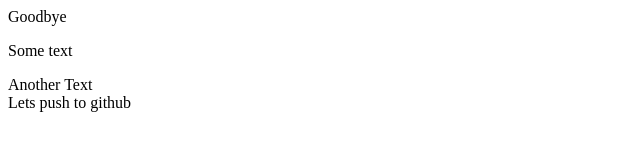
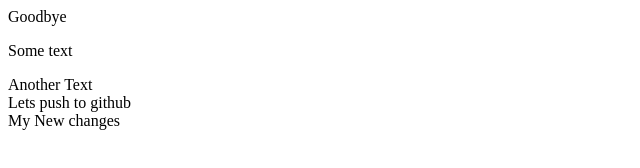
Before and after one commit to UpasanaBanerjee-Philips/main_repos, a plain HTML site: page index.html in a window 1280 px wide. Shown: the whole page, without its empty margins (0-640 px from the left). Drawn offline with Linux system fonts and the light colour scheme.

Commit message:
New Change Commit

```diff
--- a/index.html
+++ b/index.html
@@ -2,3 +2,4 @@
 <p>Some text</p>
 <div>Another Text</div>
 <div>Lets push to github</div>
+<div> My New changes </div>
```
